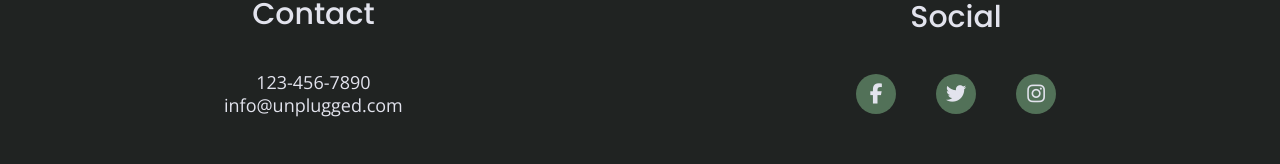
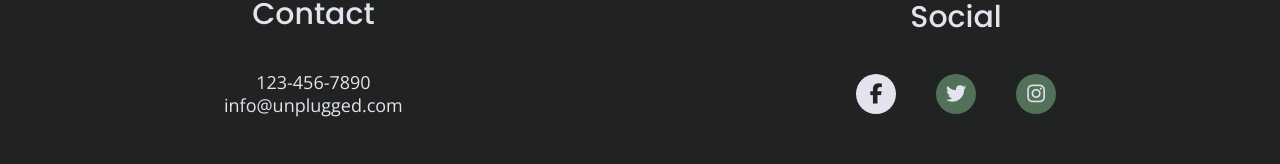
Before and after one commit to emily-morin/unplugged-retreat, a website built with Parcel: page index.html in a window 1280 px wide. In both pictures the pointer is over the element 876 px from the left and 2872 px from the top of the page. Shown: the part 2778-2942 px from the top of the page. Built offline with nearby package versions, Linux system fonts and the light colour scheme.

Commit message:
Add hover state to footer social icons and adjust padding

```diff
--- a/css/main.css
+++ b/css/main.css
@@ -276,8 +276,17 @@ footer .social-icons p {
   border-radius: 50%;
 }
 
+footer .social-icons p:hover {
+  background-color: #e2e3ed;
+}
+
 footer .social-icons p i {
   font-size: 1.125em;
+  padding: 8px;
+}
+
+footer .social-icons p i:hover {
+  color:#202322;
 }
 
 footer .copyright {
```
